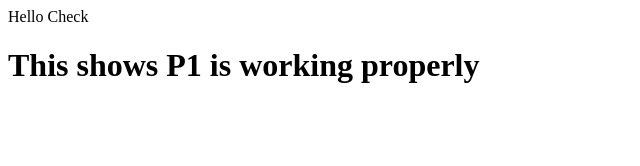
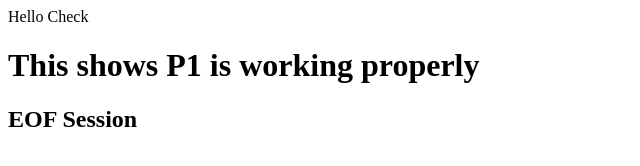
Before and after one commit to venkateshprageeth/Jenkins-CI-CD, a plain HTML site: page index.html in a window 1280 px wide. Shown: the whole page, without its empty margins (0-640 px from the left). Drawn offline with Linux system fonts and the light colour scheme.

Commit message:
Finished

```diff
--- a/index.html
+++ b/index.html
@@ -1,2 +1,3 @@
 Hello Check
 <h1> This shows P1 is working properly </h1>
+<h2> EOF Session </h2>
```
